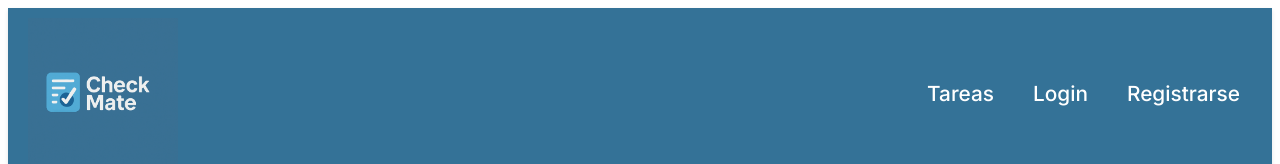
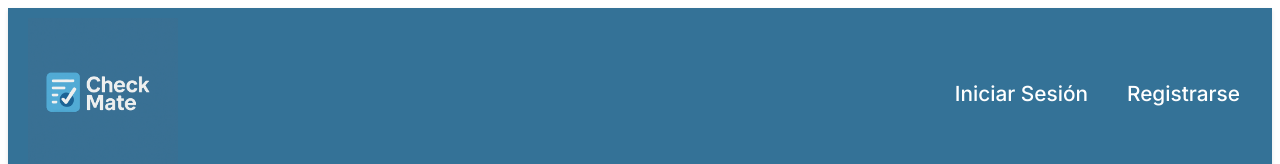
Before and after one commit to AgustinErimbaue/CheckMate_Front, a React (Vite) app: page / in a window 1280 px wide. Shown: the top 164 px of the page. Built offline with nearby package versions, Linux system fonts and the light colour scheme.

Commit message:
feat: actualizar el componente Header para mostrar enlaces de inicio de sesión y registro según el estado del usuario

```diff
--- a/src/components/Header/Header.jsx
+++ b/src/components/Header/Header.jsx
@@ -1,17 +1,23 @@
 import { Link } from "react-router-dom";
 import styles from "./Header.module.scss";
 import logo from "../../assets/imagen-app.png";
+import { useSelector } from "react-redux";
 
 const Header = () => {
+  const { user } = useSelector((state) => state.auth);
+
   return (
     <header className={styles.header}>
       <div className={styles.logoContainer}>
         <img src={logo} alt="Check Mate Logo" className={styles.logo} />
       </div>
       <nav className={styles.nav}>
-        <Link to="/">Tareas</Link>
-        <Link to="/Login">Login</Link>
-        <Link to="/Register">Registrarse</Link>
+        {!user ?(
+          <>
+            <Link to="/Login">Iniciar Sesión</Link>
+            <Link to="/Register">Registrarse</Link>
+          </>
+        ): (<Link to="/">Tareas</Link>)}
       </nav>
     </header>
   );
```
